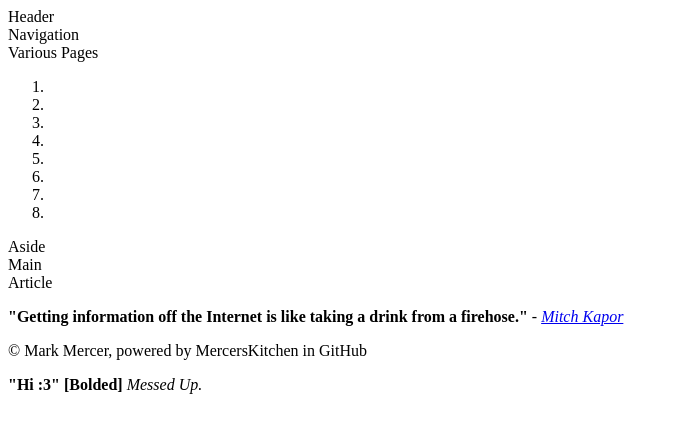
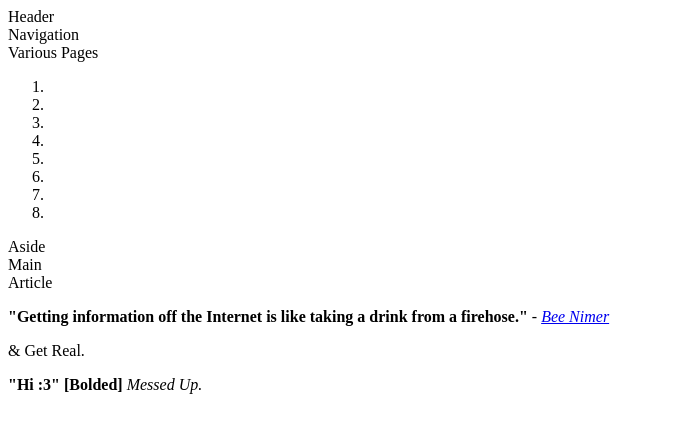
Before and after one commit to BuzzyBee64/Earning-HT.ML-Part-2-This-time-it-s-2022, a plain HTML site: page index.html in a window 1280 px wide. Shown: the whole page, without its empty margins (0-679 px from the left). Drawn offline with Linux system fonts and the light colour scheme.

Commit message:
Update index.html

```diff
--- a/index.html
+++ b/index.html
@@ -41,17 +41,17 @@
     </body>
 
     <footer>
-        <blockquote cite="https://www.brainyquote.com/quotes/mitch_kapor_163583">
+        <blockquote cite="https://absentepetite.itch.io/">
         </blockquote>
         <p>
             <strong>
                 "Getting information off the Internet is like taking a drink from a firehose."
             </strong>
-            <em>- <a href="https://www.brainyquote.com/quotes/mitch_kapor_163583" target="_blank">
-                Mitch Kapor</a>
+            <em>- <a href="https://absentepetite.itch.io/" target="_blank">
+                Bee Nimer</a>
             </em>
         </p>
-        <p>&copy Mark Mercer, powered by MercersKitchen in GitHub</p>
+        <p>& Get Real.</p>
     </footer>
 </html>
 
```
